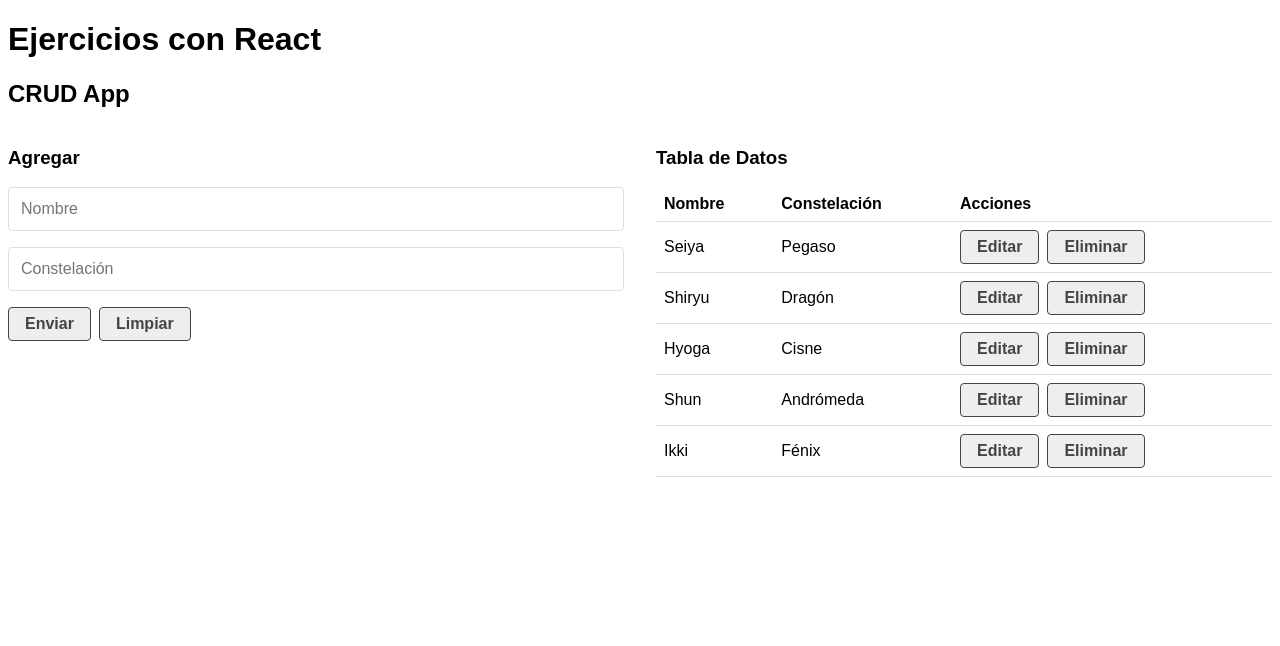
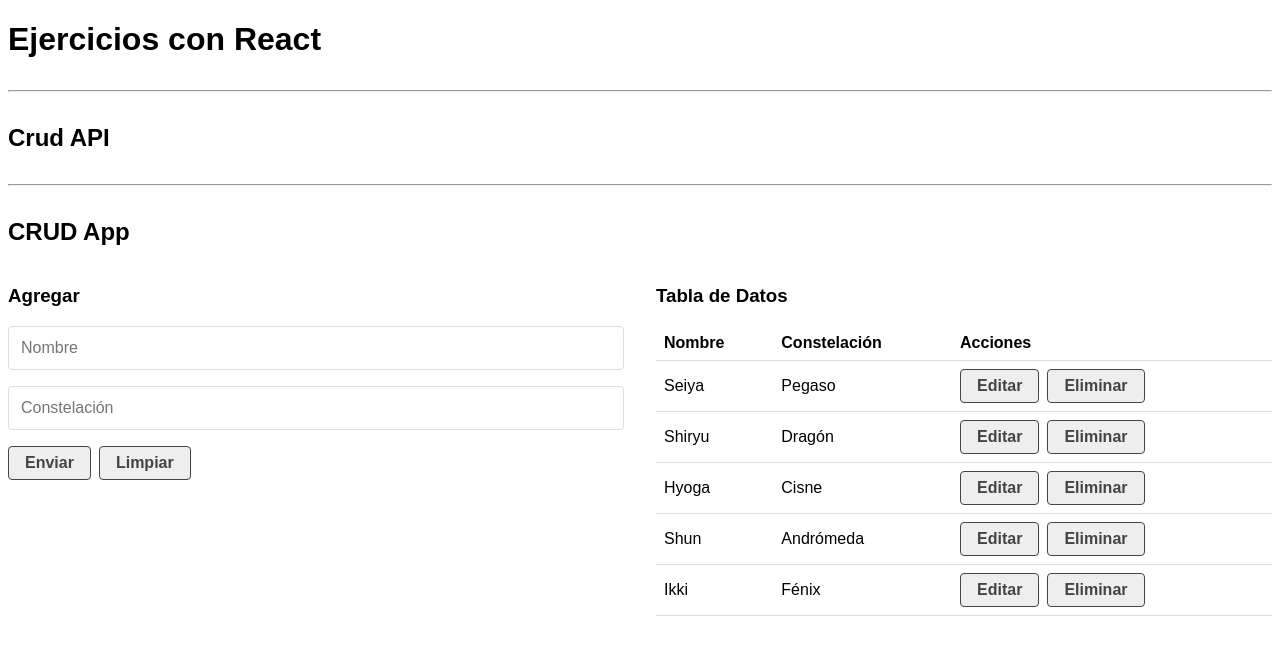
Before and after one commit to carloscarmona0829/React, a React (Create React App) app in the folder 02-react-ejercicios/: page / in a window 1280 px wide. Shown: the top 646 px of the page. Built offline with nearby package versions, Linux system fonts and the light colour scheme.

Commit message:
Componente CrudApi sin terminar

```diff
--- a/02-react-ejercicios/src/App.js
+++ b/02-react-ejercicios/src/App.js
@@ -1,9 +1,13 @@
+import CrudApi from "./components/CrudApi";
 import CrudAPP from "./components/CrudAPP";
 
 function App() {
   return (
     <>
       <h1>Ejercicios con React</h1>
+      <hr />
+      <CrudApi />
+      <hr />
       <CrudAPP />
     </>
   );
--- /dev/null
+++ b/02-react-ejercicios/src/components/CrudApi.js
@@ -0,0 +1,9 @@
+const CrudApi = () => {
+  return (
+    <div>
+      <h2>Crud API</h2>
+    </div>
+  );
+};
+
+export default CrudApi;
```
